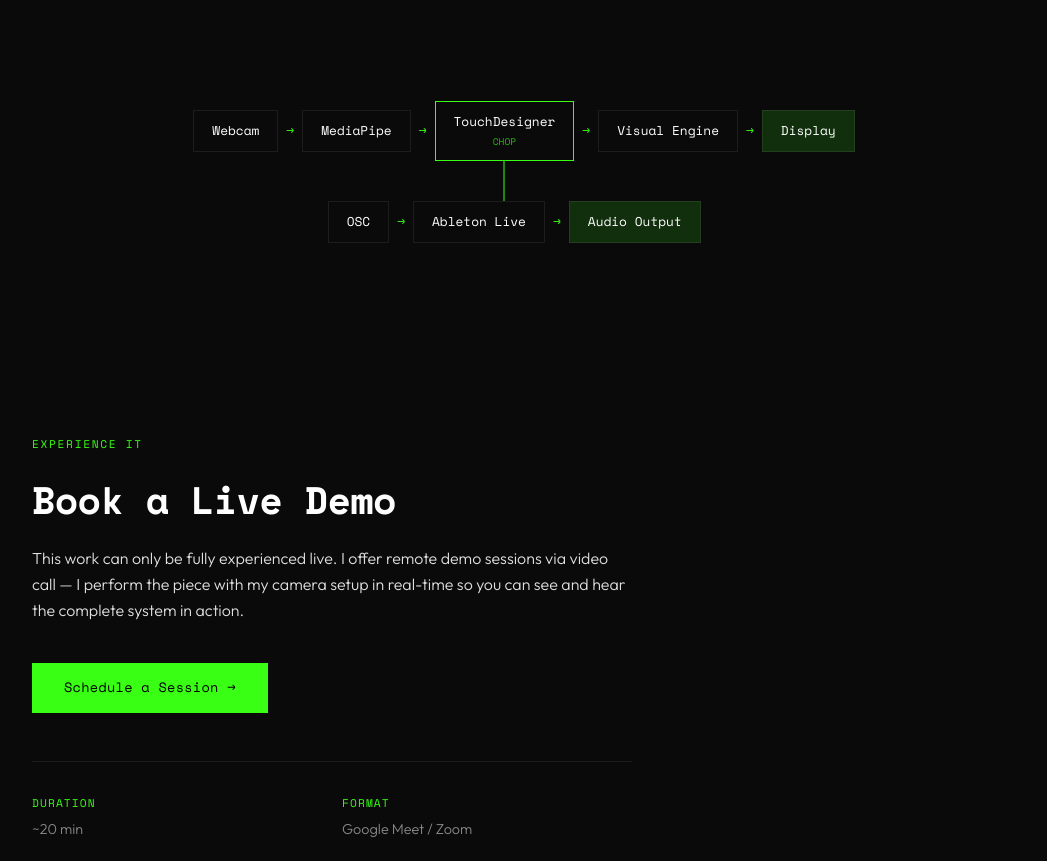
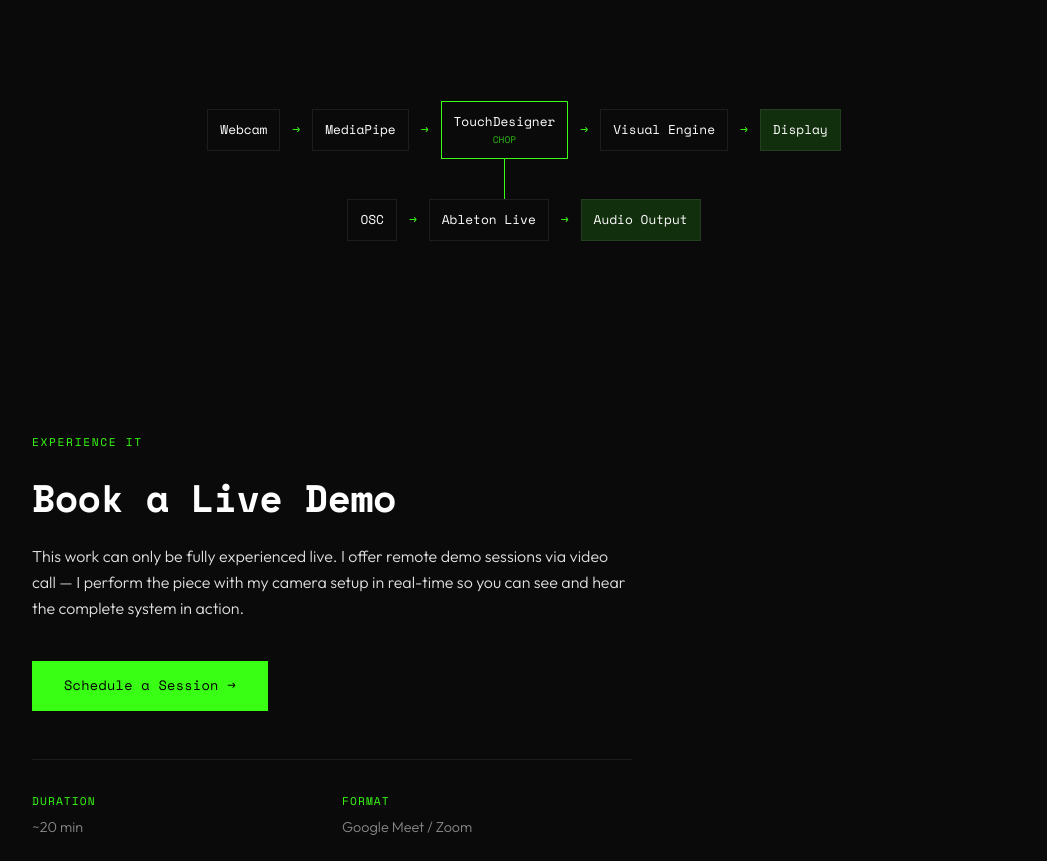
Before and after one commit to cim934750-wq/cim934750-wq.github.io, a plain HTML site: page index.html in a window 1280 px wide. Shown: the part 3313-4174 px from the top of the page, without its empty margins (116-1163 px from the left). Drawn offline with nearby package versions, Linux system fonts and the light colour scheme.

Commit message:
Flow: replace tilt with glow+scale hover, rebuild as CSS grid for exact stem centering, remove JS alignment

```diff
--- a/index.html
+++ b/index.html
@@ -493,24 +493,22 @@ section {
   border: 1px solid var(--border);
   padding: 10px 18px;
   white-space: nowrap;
-  position: relative;
-  transition: transform 0.4s cubic-bezier(0.22, 1, 0.36, 1), border-color 0.3s;
+  transition: border-color 0.3s, box-shadow 0.3s, transform 0.3s ease;
 }
 .flow-node:hover {
-  border-color: rgba(57, 255, 20, 0.4);
+  border-color: var(--accent);
+  box-shadow: 0 0 16px rgba(57, 255, 20, 0.3);
+  transform: scale(1.05);
 }
 .flow-node-hub {
   border-color: var(--accent);
-  display: flex;
-  flex-direction: column;
-  align-items: center;
-  gap: 2px;
-  position: relative;
 }
 .flow-node-sub {
   font-size: 0.6rem;
   color: var(--accent);
   opacity: 0.7;
+  display: block;
+  text-align: center;
 }
 .flow-node-out {
   background: var(--accent-dim);
@@ -519,24 +517,45 @@ section {
   font-family: var(--font-mono);
   font-size: 0.8rem;
   color: var(--accent);
-  padding: 0 8px;
+  text-align: center;
 }
 
-/* Flow diagram */
+/* Flow diagram — CSS grid */
 .flow-diagram {
-  display: flex;
-  flex-direction: column;
+  display: grid;
+  grid-template-columns: auto auto auto auto auto auto auto auto auto;
+  justify-content: center;
+  align-items: center;
+  gap: 0 0;
   padding: 40px 0 0;
-  gap: 0;
-  overflow: visible;
 }
+.flow-diagram .flow-node,
+.flow-diagram .flow-arrow {
+  padding: 10px 12px;
+}
+/* Top row: spans all 9 columns via individual placement */
+.flow-top-1 { grid-column: 1; grid-row: 1; }
+.flow-top-2 { grid-column: 2; grid-row: 1; }
+.flow-top-3 { grid-column: 3; grid-row: 1; }
+.flow-top-4 { grid-column: 4; grid-row: 1; }
+.flow-top-5 { grid-column: 5; grid-row: 1; }
+.flow-top-6 { grid-column: 6; grid-row: 1; }
+.flow-top-7 { grid-column: 7; grid-row: 1; }
+.flow-top-8 { grid-column: 8; grid-row: 1; }
+.flow-top-9 { grid-column: 9; grid-row: 1; }
+/* Stem: sits in column 5 (TouchDesigner column), row 2 */
 .flow-stem {
+  grid-column: 5;
+  grid-row: 2;
   width: 1px;
   height: 40px;
   background: var(--accent);
-  flex-shrink: 0;
+  justify-self: center;
 }
-.flow-row {
+/* Bottom row: spans columns 4-6 centered under column 5 */
+.flow-bottom {
+  grid-column: 1 / -1;
+  grid-row: 3;
   display: flex;
   flex-direction: row;
   align-items: center;
@@ -669,15 +688,24 @@ footer p {
     grid-template-columns: 1fr;
     gap: 20px;
   }
-  .flow-row {
-    flex-wrap: wrap;
-    gap: 6px;
-    margin-left: 0 !important;
+  .flow-diagram {
+    grid-template-columns: 1fr;
+    justify-items: center;
+    gap: 4px 0;
+  }
+  .flow-top-1, .flow-top-2, .flow-top-3, .flow-top-4, .flow-top-5,
+  .flow-top-6, .flow-top-7, .flow-top-8, .flow-top-9 {
+    grid-column: 1;
+    grid-row: auto;
   }
   .flow-stem {
-    margin-left: auto !important;
-    margin-right: auto;
-    transform: none !important;
+    grid-column: 1;
+  }
+  .flow-bottom {
+    grid-column: 1;
+    flex-wrap: wrap;
+    justify-content: center;
+    gap: 4px;
   }
 }
 
@@ -810,20 +838,18 @@ footer p {
         <p>The same CHOP data simultaneously drives visuals in TouchDesigner — particle systems, color shifts, and geometry transformations respond to every gesture.</p>
       </div>
     </div>
-    <div class="flow-diagram reveal" id="flow-diagram">
-      <div class="flow-row" id="flow-row-top">
-        <span class="flow-node">Webcam</span>
-        <span class="flow-arrow">→</span>
-        <span class="flow-node">MediaPipe</span>
-        <span class="flow-arrow">→</span>
-        <span class="flow-node flow-node-hub" id="flow-hub">TouchDesigner<span class="flow-node-sub">CHOP</span></span>
-        <span class="flow-arrow">→</span>
-        <span class="flow-node">Visual Engine</span>
-        <span class="flow-arrow">→</span>
-        <span class="flow-node flow-node-out">Display</span>
-      </div>
+    <div class="flow-diagram reveal">
+      <span class="flow-node flow-top-1">Webcam</span>
+      <span class="flow-arrow flow-top-2">→</span>
+      <span class="flow-node flow-top-3">MediaPipe</span>
+      <span class="flow-arrow flow-top-4">→</span>
+      <span class="flow-node flow-node-hub flow-top-5">TouchDesigner<span class="flow-node-sub">CHOP</span></span>
+      <span class="flow-arrow flow-top-6">→</span>
+      <span class="flow-node flow-top-7">Visual Engine</span>
+      <span class="flow-arrow flow-top-8">→</span>
+      <span class="flow-node flow-node-out flow-top-9">Display</span>
       <div class="flow-stem"></div>
-      <div class="flow-row" id="flow-row-bottom">
+      <div class="flow-bottom">
         <span class="flow-node">OSC</span>
         <span class="flow-arrow">→</span>
         <span class="flow-node">Ableton Live</span>
@@ -1020,26 +1046,7 @@ function addTilt(selector) {
   });
 }
 addTilt('.btn-primary');
-addTilt('.flow-node');
 addTilt('.tech-tags span');
-
-// Align flow stem + bottom row under TouchDesigner hub
-function alignFlow() {
-  const diagram = document.getElementById('flow-diagram');
-  const hub = document.getElementById('flow-hub');
-  const stem = document.querySelector('.flow-stem');
-  const bottom = document.getElementById('flow-row-bottom');
-  if (!diagram || !hub || !stem || !bottom) return;
-  const dRect = diagram.getBoundingClientRect();
-  const hRect = hub.getBoundingClientRect();
-  const hubCenter = hRect.left + hRect.width / 2 - dRect.left;
-  stem.style.marginLeft = hubCenter + 'px';
-  stem.style.transform = 'translateX(-50%)';
-  const bWidth = bottom.scrollWidth;
-  bottom.style.marginLeft = (hubCenter - bWidth / 2) + 'px';
-}
-window.addEventListener('load', alignFlow);
-window.addEventListener('resize', alignFlow);
 </script>
 </body>
 </html>
```
